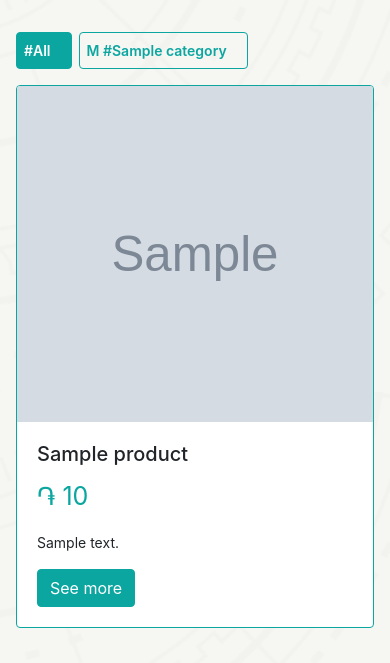
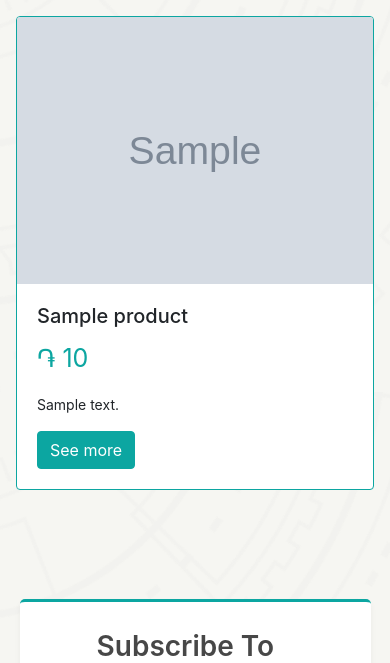
Before and after one commit to Unanyan/shop, a Django app: page /en/ in a window 390 px wide. Shown: the part 79-742 px from the top of the page. Run offline with Django 3.2, Linux system fonts and the light colour scheme; tables that the repository leaves empty hold one stand-in row (values such as "Sample post"); grey boxes marked "Sample" are stand-in pictures; some libraries are stand-ins or nearby versions.

Commit message:
Deleted categories from home page and fixed responsive style for products columns

```diff
--- a/shop/static/css/product.css
+++ b/shop/static/css/product.css
@@ -3,7 +3,8 @@ body {
 }
 
 .img-fluid {
-    height: 21rem;
+/*21rem*/
+    height: auto;
 }
 
 .card-columns .card {
@@ -32,6 +33,17 @@ a.btn.btn-primary:active {
 }
 
 @media(min-width: 426px) {
+.img-fluid {
+    height: auto;
+}
+.card-columns {
+    -webkit-column-count: 3;
+    -moz-column-count: 3;
+    column-count: 3;
+}
+}
+
+@media(min-width: 769px) {
 .card-columns {
     -webkit-column-count: 4;
     -moz-column-count: 4;
@@ -43,8 +55,7 @@ a.btn.btn-primary:active {
 	border: 1px solid #0ca6a1;
 	font-size: 14px;
 	color: #0ca6a1;
-	padding: 7px 7px;
-	padding-right: 20px;
+	padding: 7px 20px 7px 20px;
 	margin-right: 7px;
 	border-radius: 4px;
 	cursor: pointer;
--- a/shop/templates/product/index.html
+++ b/shop/templates/product/index.html
@@ -8,18 +8,16 @@
     <script>
         var productListUrl = "{% url 'product:index' %}";
     </script>
+        {% if not from_index %}
             {% if categories %}
                 <div class="d-flex ml-3 mt-4 mb-3 category-box flex-wrap">
-                        <div id="category" class="category-item activ mt-2" value="">{% trans "#All" %}</div>
+<!--                        <div id="category" class="category-item activ mt-2" value="">{% trans "#All" %}</div>-->
                     {% for category in categories %}
-                        {% if from_index %}
-                        <div id="category" class="category-item mt-2" value="{{category.pk}}">{{ category.type }} #{{ category.title }}</div>
-                        {% else %}
-                         <div id="category" class="category-item mt-2" value="{{category.pk}}">#{{ category.title }}</div>
-                        {% endif %}
+                        <div id="category" class="category-item mt-2" value="{{category.pk}}">{{ category.title }}</div>
                     {% endfor %}
                 </div>
             {% endif %}
+        {% endif %}
 <div id="card-columns" class="card-columns">
     {% include 'product/products.html' with products=products %}
 </div>
```
